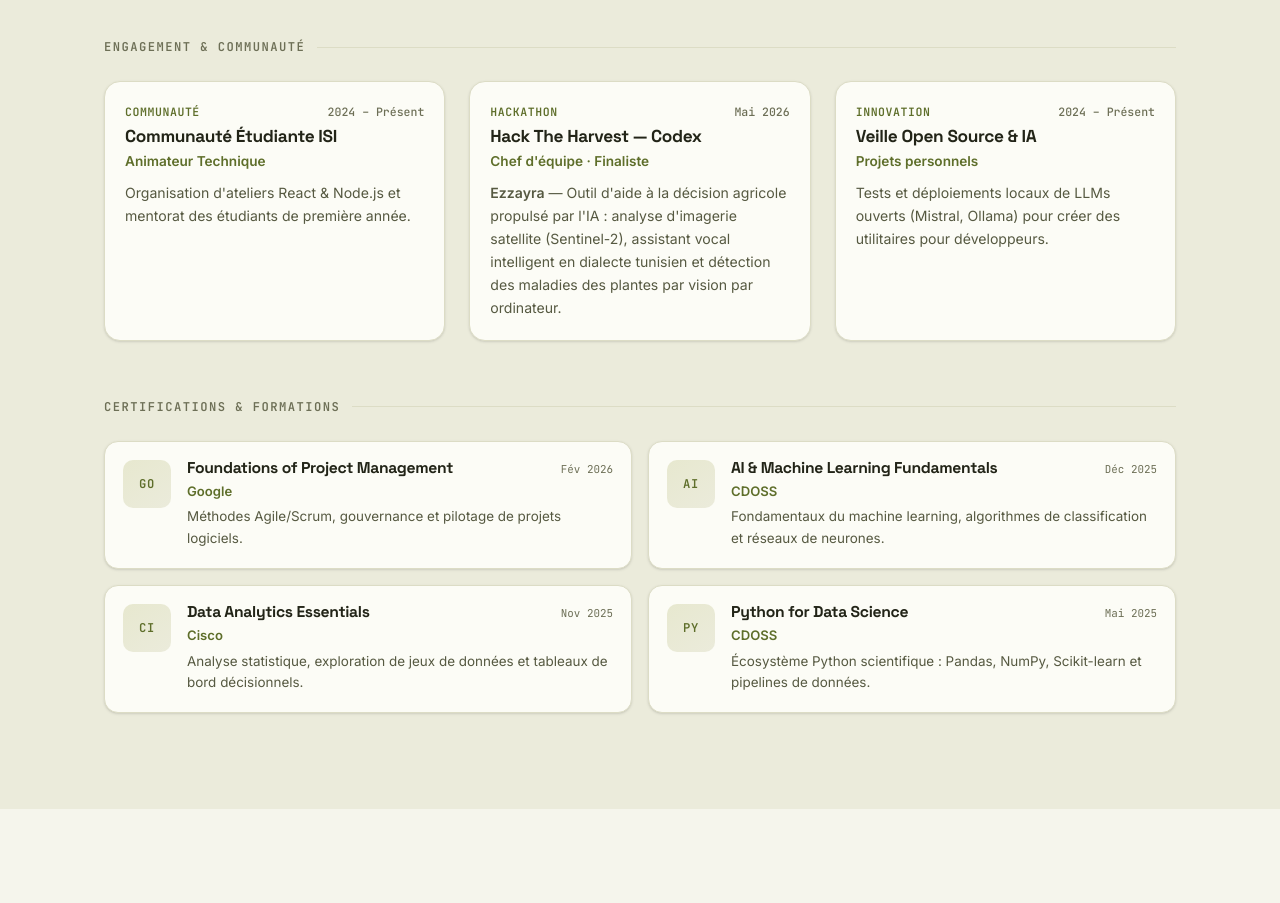
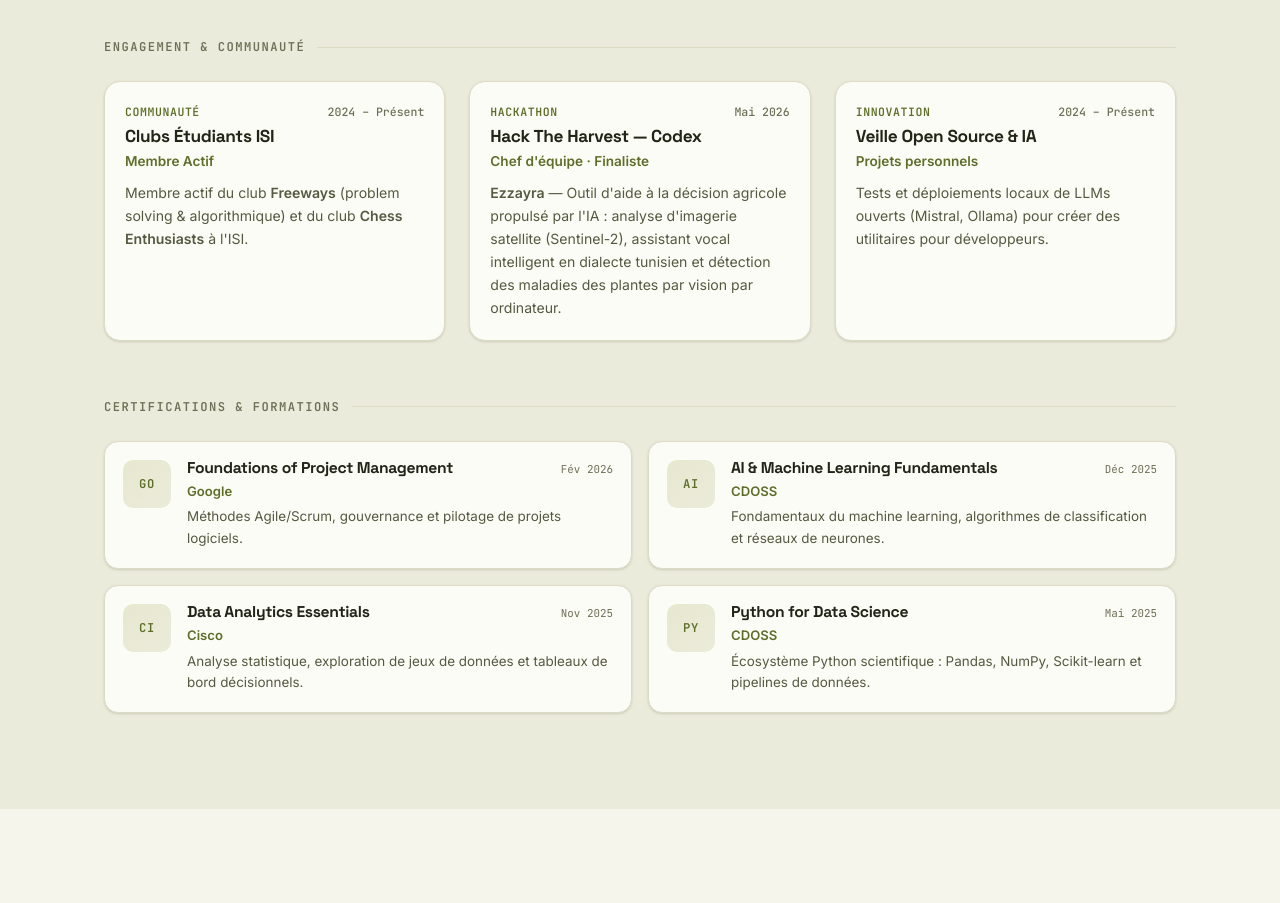
Before and after one commit to Amir-Rezgui/portfolio, a React (Vite) app: page / in a window 1280 px wide. Shown: the part 5460-6363 px from the top of the page. Built offline with nearby package versions, Linux system fonts and the light colour scheme.

Commit message:
feat: update ISI student clubs to Freeways & Chess Enthusiasts

```diff
--- a/src/content.ts
+++ b/src/content.ts
@@ -345,10 +345,10 @@ export const content: Record<'fr' | 'en', PortfolioContent> = {
       leadershipLabel: 'Engagement & communauté',
       leadershipItems: [
         {
-          title: 'Communauté Étudiante ISI',
+          title: 'Clubs Étudiants ISI',
           years: '2024 – Présent',
-          role: 'Animateur Technique',
-          description: "Organisation d'ateliers React & Node.js et mentorat des étudiants de première année.",
+          role: 'Membre Actif',
+          description: "Membre actif du club <strong>Freeways</strong> (problem solving & algorithmique) et du club <strong>Chess Enthusiasts</strong> à l'ISI.",
           category: 'Communauté',
         },
         {
@@ -636,10 +636,10 @@ export const content: Record<'fr' | 'en', PortfolioContent> = {
       leadershipLabel: 'Leadership & community',
       leadershipItems: [
         {
-          title: 'ISI Student Tech Community',
+          title: 'ISI Student Clubs',
           years: '2024 – Present',
-          role: 'Technical Lead & Mentor',
-          description: 'Organizing React & Node.js workshops and mentoring first-year engineering students.',
+          role: 'Active Member',
+          description: 'Active member of <strong>Freeways</strong> (problem solving club) and <strong>Chess Enthusiasts</strong> club at ISI.',
           category: 'Community',
         },
         {
```
